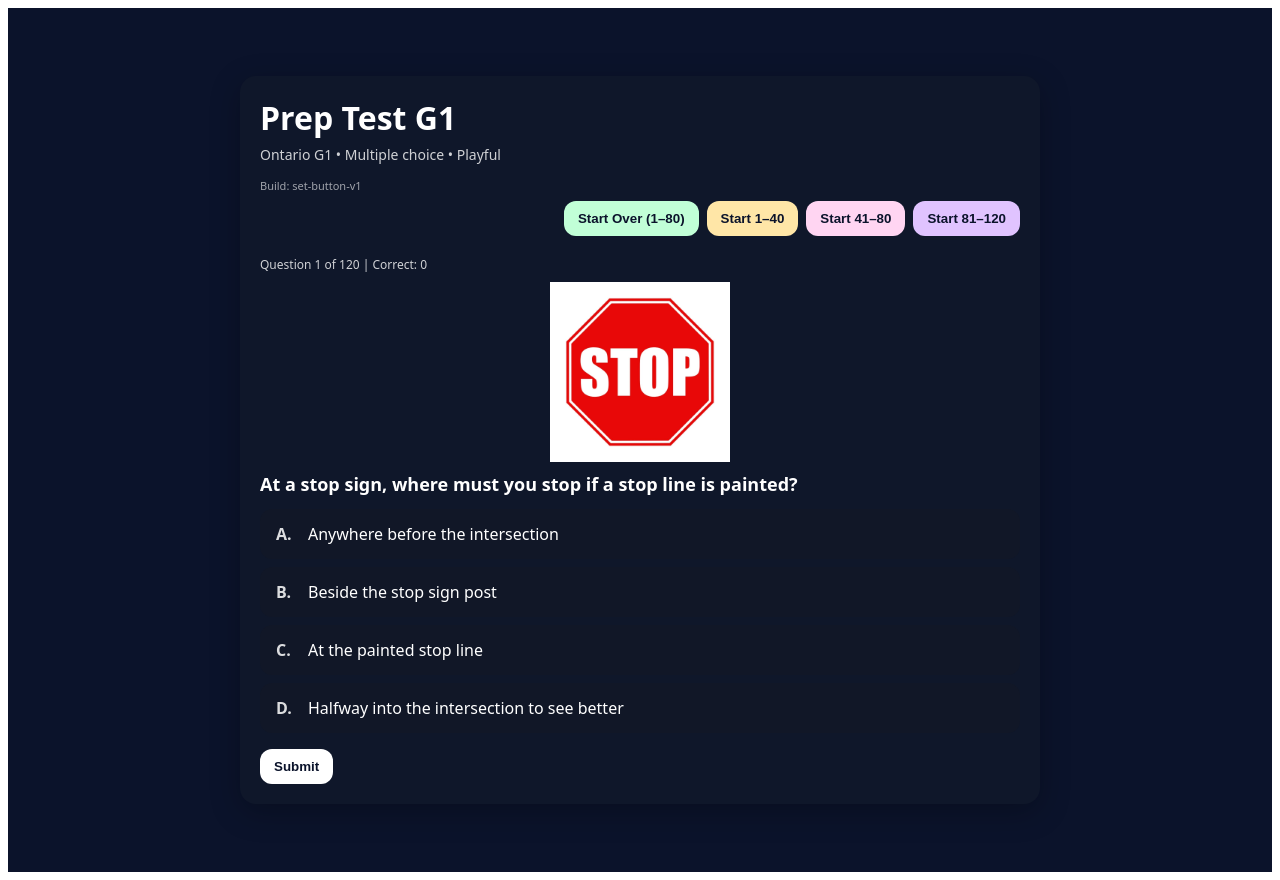
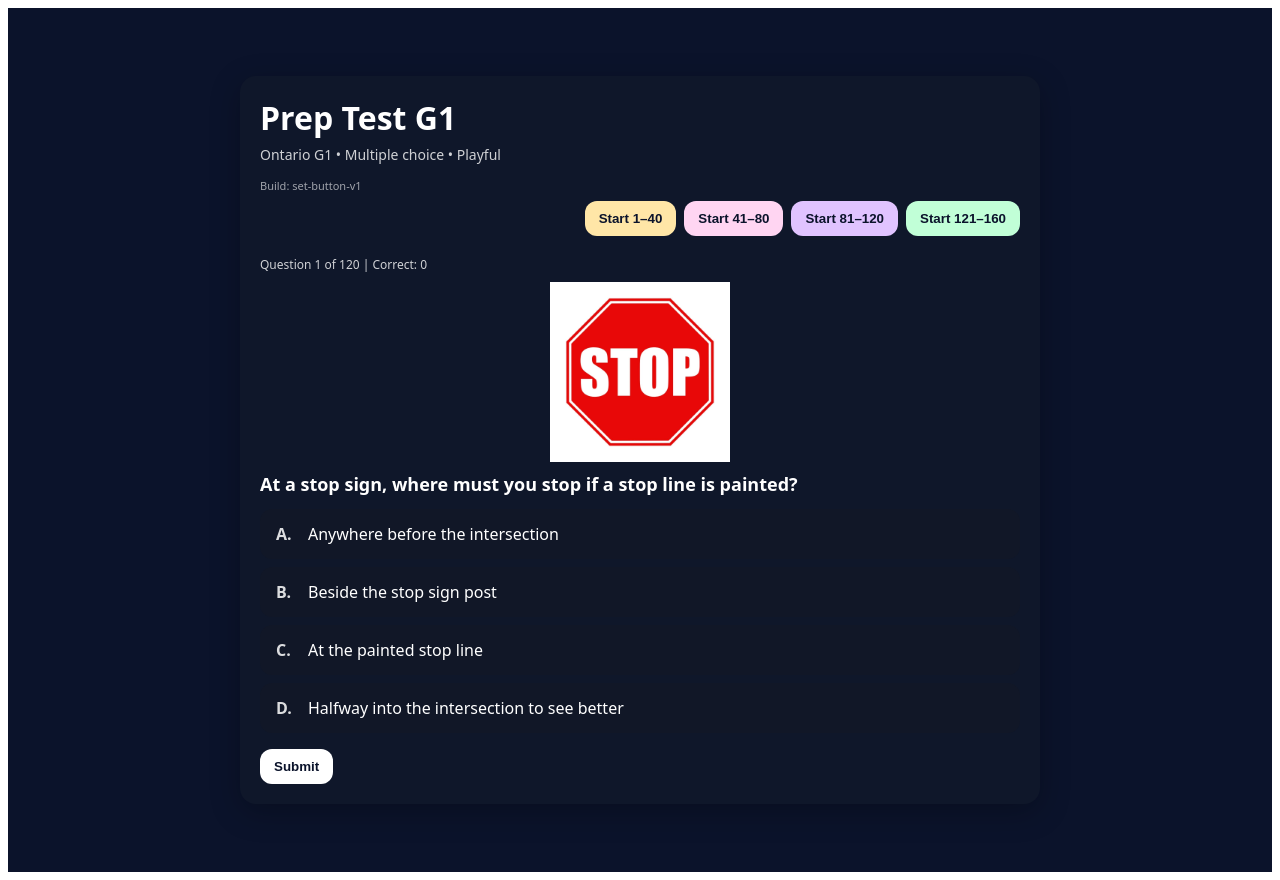
Before and after one commit to Aurelian2025/prep-test-g1, a Next.js app: page / in a window 1280 px wide. Built offline with nearby package versions, Linux system fonts and the light colour scheme.

Commit message:
Update index.js

```diff
--- a/pages/index.js
+++ b/pages/index.js
@@ -49,14 +49,6 @@ export default function Home() {
     setDone(false);
   }, [current]);
 
- // Reset all 80 questions (1–80)
-const startOver = () => {
-  setQuestions(prev => shuffleAll(prev));
-  setCurrent(0);
-  setPicked(null);
-  setDone(false);
-  setCorrectCount(0);
-};
 
 // Practice questions 1–40
 const startFirst40 = () => {
@@ -90,7 +82,20 @@ const start81to120 = () => {
   setDone(false);
   setCorrectCount(0);
 };
-
+// Practice questions 121–160 (future demerit points set)
+const start121to160 = () => {
+  setQuestions(prev => shuffleAll(prev));
+  if (questions && questions.length >= 121) {
+    // index 120 = question 121
+    setCurrent(120);
+  } else {
+    // For now, until we add 121–160, just start at the beginning
+    setCurrent(0);
+  }
+  setPicked(null);
+  setDone(false);
+  setCorrectCount(0);
+};
   const select = (idx) => {
     if (!done) setPicked(idx);
   };
@@ -120,10 +125,7 @@ const start81to120 = () => {
           <p style={styles.tag}>Ontario G1 • Multiple choice • Playful</p>
           <div style={{ fontSize: 11, opacity: 0.6, marginTop: 4 }}>Build: set-button-v1</div>
 
-         <div style={{ display: 'flex', gap: 8, justifyContent: 'flex-end', marginTop: 8, flexWrap: 'wrap' }}>
-  <button onClick={startOver} style={{ ...styles.btn, background: '#c1ffd7' }}>
-    Start Over (1–80)
-  </button>
+        <div style={{ display: 'flex', gap: 8, justifyContent: 'flex-end', marginTop: 8, flexWrap: 'wrap' }}>
   <button onClick={startFirst40} style={{ ...styles.btn, background: '#ffe6a7' }}>
     Start 1–40
   </button>
@@ -133,8 +135,10 @@ const start81to120 = () => {
   <button onClick={start81to120} style={{ ...styles.btn, background: '#e0c3ff' }}>
     Start 81–120
   </button>
+  <button onClick={start121to160} style={{ ...styles.btn, background: '#c1ffd7' }}>
+    Start 121–160
+  </button>
 </div>
-
 
           <p style={styles.p}>Loading question…</p>
         </div>
@@ -151,10 +155,7 @@ const start81to120 = () => {
           <p style={styles.tag}>Ontario G1 • Multiple choice • Playful</p>
           <div style={{ fontSize: 11, opacity: 0.6, marginTop: 4 }}>Build: set-button-v1</div>
 
-          <div style={{ display: 'flex', gap: 8, justifyContent: 'flex-end', marginTop: 8, flexWrap: 'wrap' }}>
-  <button onClick={startOver} style={{ ...styles.btn, background: '#c1ffd7' }}>
-    Start Over (1–80)
-  </button>
+        <div style={{ display: 'flex', gap: 8, justifyContent: 'flex-end', marginTop: 8, flexWrap: 'wrap' }}>
   <button onClick={startFirst40} style={{ ...styles.btn, background: '#ffe6a7' }}>
     Start 1–40
   </button>
@@ -163,6 +164,9 @@ const start81to120 = () => {
   </button>
   <button onClick={start81to120} style={{ ...styles.btn, background: '#e0c3ff' }}>
     Start 81–120
+  </button>
+  <button onClick={start121to160} style={{ ...styles.btn, background: '#c1ffd7' }}>
+    Start 121–160
   </button>
 </div>
 
@@ -188,10 +192,7 @@ const start81to120 = () => {
         <p style={styles.tag}>Ontario G1 • Multiple choice • Playful</p>
         <div style={{ fontSize: 11, opacity: 0.6, marginTop: 4 }}>Build: set-button-v1</div>
 
-        <div style={{ display: 'flex', gap: 8, justifyContent: 'flex-end', marginTop: 8, flexWrap: 'wrap' }}>
-  <button onClick={startOver} style={{ ...styles.btn, background: '#c1ffd7' }}>
-    Start Over (1–80)
-  </button>
+      <div style={{ display: 'flex', gap: 8, justifyContent: 'flex-end', marginTop: 8, flexWrap: 'wrap' }}>
   <button onClick={startFirst40} style={{ ...styles.btn, background: '#ffe6a7' }}>
     Start 1–40
   </button>
@@ -201,8 +202,10 @@ const start81to120 = () => {
   <button onClick={start81to120} style={{ ...styles.btn, background: '#e0c3ff' }}>
     Start 81–120
   </button>
+  <button onClick={start121to160} style={{ ...styles.btn, background: '#c1ffd7' }}>
+    Start 121–160
+  </button>
 </div>
-
 
 
         <div style={{ marginTop: 16 }}>
```
